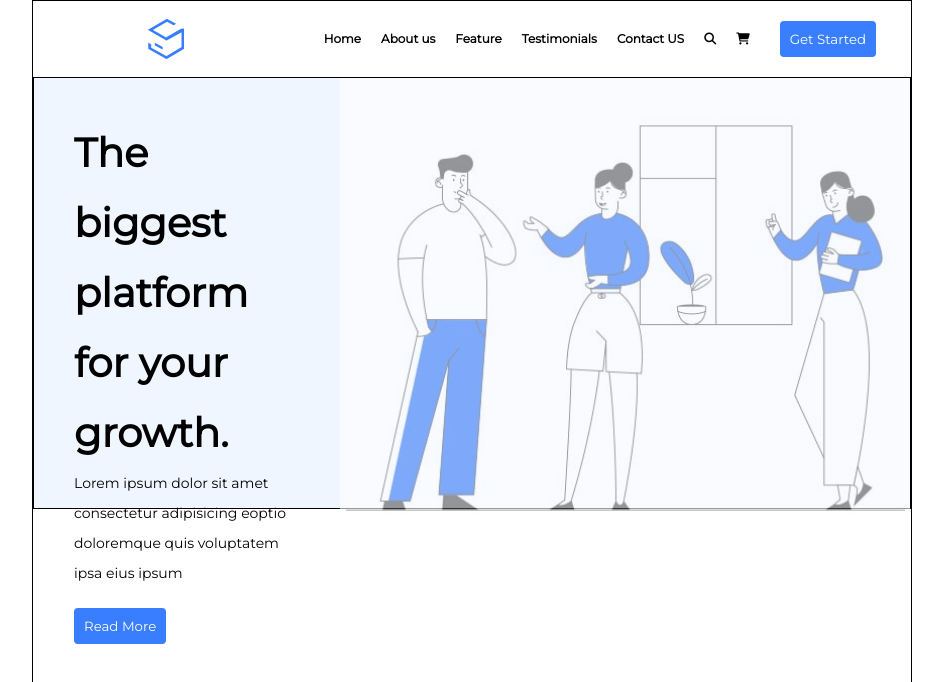
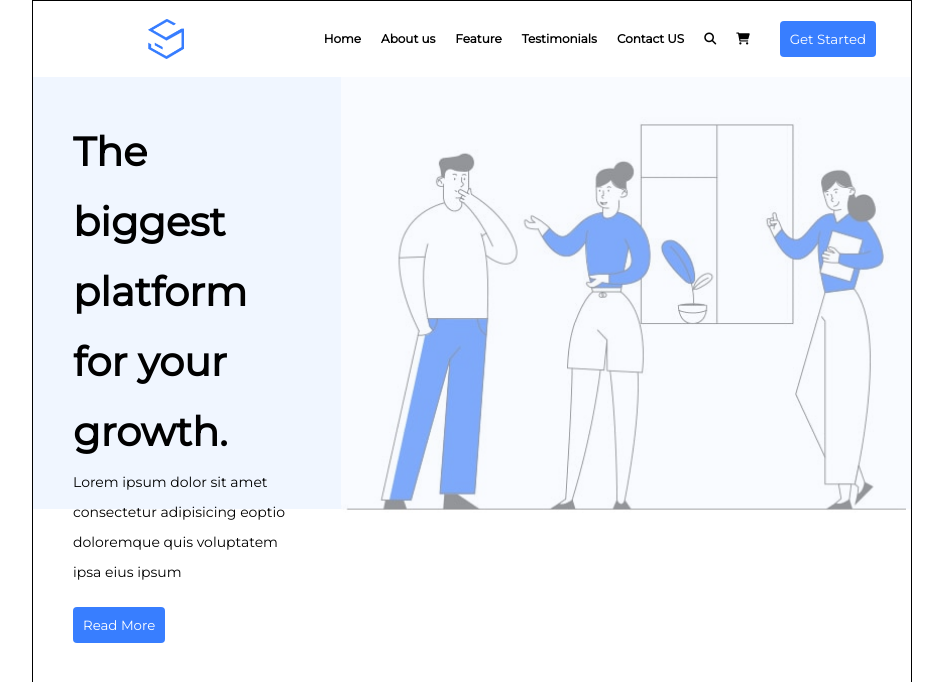
Before and after one commit to Robin9800/proj-html-vuejs, a Vue app: page / in a window 1280 px wide. Shown: the top 682 px of the page, without its empty margins (168-1111 px from the left). Built offline with nearby package versions, Linux system fonts and the light colour scheme.

Commit message:
generics fixing (border removed)

```diff
--- a/src/components/HeaderComponent.vue
+++ b/src/components/HeaderComponent.vue
@@ -16,7 +16,7 @@
         </div>
 
         <!--HEADER JUMBOTRON-->
-        <div class="header-jumbotron flex border">
+        <div class="header-jumbotron flex">
             <div class="title-readMore column">
                 <h1>The biggest platform for your growth.</h1>
                 <p>Lorem ipsum dolor sit amet consectetur adipisicing eoptio doloremque quis voluptatem ipsa eius ipsum </p>
```
